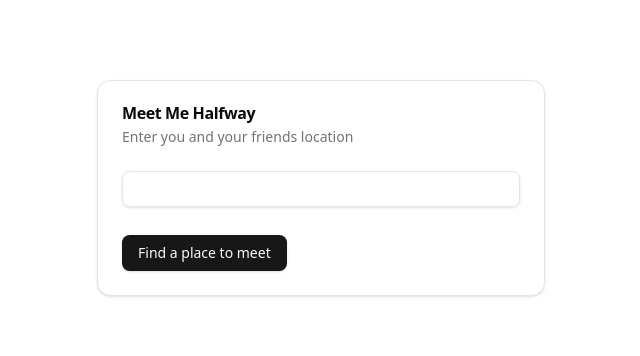
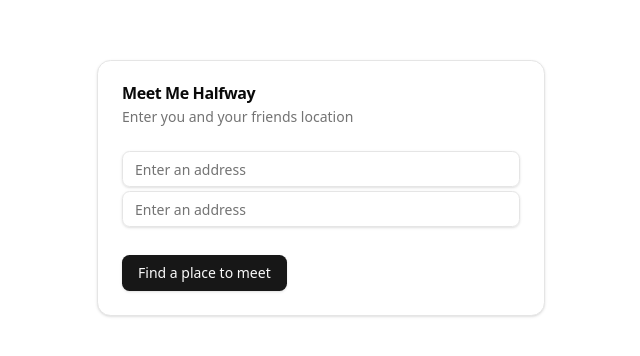
Before and after one commit to nathanhettige/meet-me-halfway, a Next.js app: page / in a window 1280 px wide. Shown: the part 212-568 px from the top of the page, without its empty margins (319-959 px from the left). Built offline with nearby package versions, Linux system fonts and the light colour scheme; what jstack would draw is missing.

Commit message:
refactor: simplify home page and update autocomplete component

```diff
--- a/src/app/components/autocomplete.tsx
+++ b/src/app/components/autocomplete.tsx
@@ -40,9 +40,14 @@ type Option = {
 type AutoCompleteProps = {
   disabled?: boolean;
   placeholder?: string;
+  setPlaceId?: (placeId: string) => void;
 };
 
-export const AutoComplete = ({ placeholder, disabled }: AutoCompleteProps) => {
+export const AutoComplete = ({
+  placeholder,
+  disabled,
+  setPlaceId,
+}: AutoCompleteProps) => {
   const inputRef = useRef<HTMLInputElement>(null);
 
   const [isOpen, setOpen] = useState(false);
@@ -99,6 +104,7 @@ export const AutoComplete = ({ placeholder, disabled }: AutoCompleteProps) => {
 
   const handleSelectOption = useCallback((selectedOption: Option) => {
     setSelected(selectedOption);
+    setPlaceId?.(selectedOption.value);
 
     // This is a hack to prevent the input from being focused after the user selects an option
     // We can call this hack: "The next tick"
--- a/src/app/page.tsx
+++ b/src/app/page.tsx
@@ -1,13 +1,5 @@
-import {
-  Card,
-  CardContent,
-  CardDescription,
-  CardFooter,
-  CardHeader,
-  CardTitle,
-} from "@ui/card";
-import { Button } from "@ui/button";
-import { AutoComplete } from "./components/autocomplete";
+import { Card, CardDescription, CardHeader, CardTitle } from "@ui/card";
+import Search from "./search";
 
 export default async function Home() {
   return (
@@ -17,12 +9,7 @@ export default async function Home() {
           <CardTitle>Meet Me Halfway</CardTitle>
           <CardDescription>Enter you and your friends location</CardDescription>
         </CardHeader>
-        <CardContent>
-          <AutoComplete />
-        </CardContent>
-        <CardFooter>
-          <Button>Find a place to meet</Button>
-        </CardFooter>
+        <Search />
       </Card>
     </main>
   );
--- /dev/null
+++ b/src/app/search.tsx
@@ -0,0 +1,41 @@
+"use client";
+
+import { useState } from "react";
+import { AutoComplete } from "./components/autocomplete";
+import { CardContent, CardFooter } from "./components/ui/card";
+import { Button } from "./components/ui/button";
+
+const Search = () => {
+  const [placeIds, setPlaceIds] = useState<string[]>(["", ""]);
+
+  const handleChange = (index: number, value: string) => {
+    setPlaceIds((prev) => {
+      const newLocations = [...prev];
+      newLocations[index] = value;
+      return newLocations;
+    });
+  };
+
+  const onSubmit = () => {
+    console.log(placeIds);
+  };
+
+  return (
+    <>
+      <CardContent>
+        {placeIds.map((l, idx) => (
+          <AutoComplete
+            key={idx}
+            placeholder={`Enter an address`}
+            setPlaceId={(value) => handleChange(idx, value)}
+          />
+        ))}
+      </CardContent>
+      <CardFooter>
+        <Button onClick={onSubmit}>Find a place to meet</Button>
+      </CardFooter>
+    </>
+  );
+};
+
+export default Search;
```
